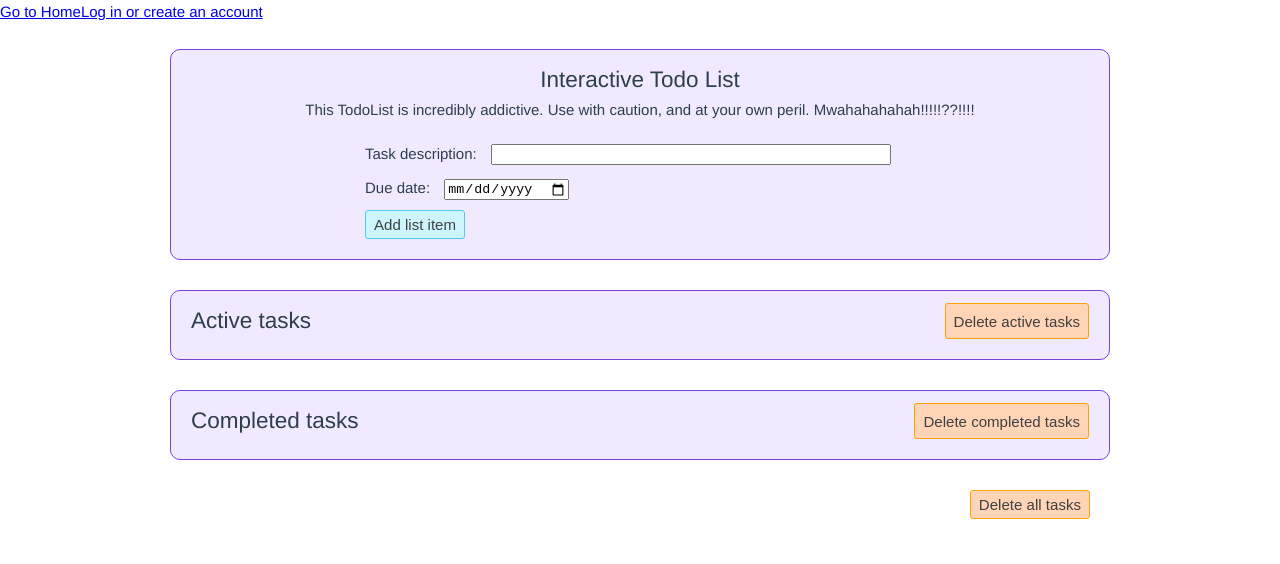
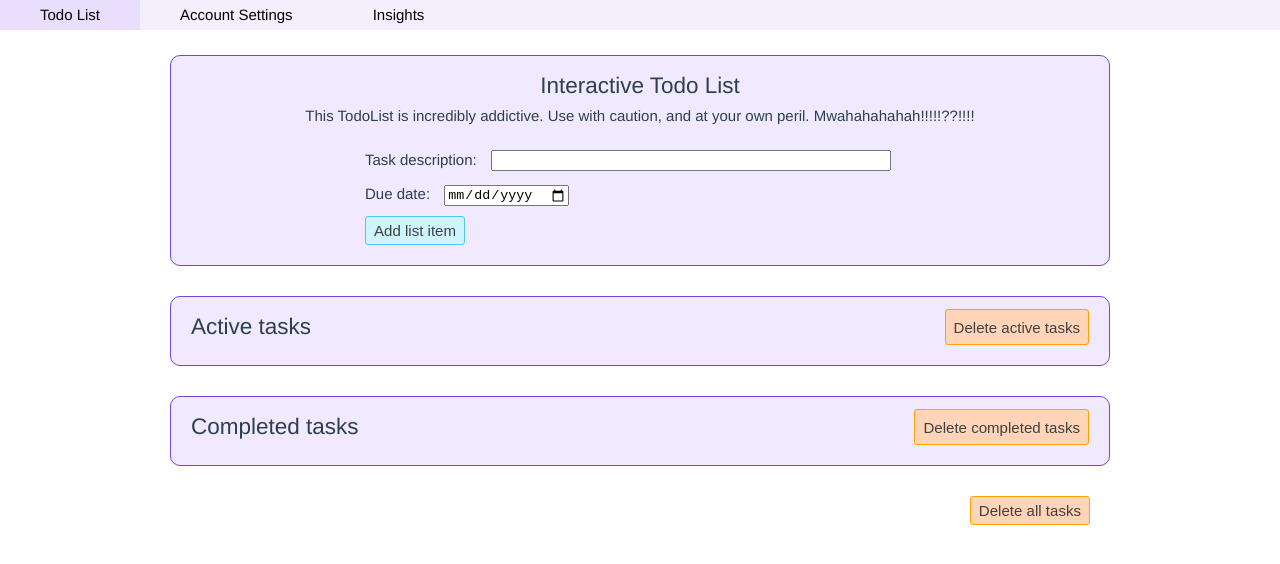
Before and after one commit to yuning-dev/21-todo-list-vue, a Vue app in the folder apps/to-do-list/: page / in a window 1280 px wide. Shown: the top 564 px of the page. Built offline with nearby package versions, Linux system fonts and the light colour scheme.

Commit message:
add top bar with routing and add skeleton pages

```diff
--- a/apps/to-do-list/src/App.vue
+++ b/apps/to-do-list/src/App.vue
@@ -1,16 +1,13 @@
 <script setup>
+import TopBar from '@/components/TopBar/TopBar.vue'
 </script>
 
 <template>
   <header>
-    <div class="wrapper">
-
-    </div>
+    <TopBar />
   </header>
 
   <main>
-    <router-link to="/">Go to Home</router-link>
-    <router-link to="/account">Log in or create an account</router-link>
     <router-view></router-view>
   </main>
 </template>
--- /dev/null
+++ b/apps/to-do-list/src/components/TopBar/TopBar.css
@@ -0,0 +1,17 @@
+.wrapper {
+    background-color: #f4effd;
+}
+
+.items {
+    display: flex;
+}
+
+.item {
+    text-decoration: none;
+    color: black;
+    padding: 3px 40px;
+}
+
+.item:hover {
+    background-color: #e9dffc;
+}
--- /dev/null
+++ b/apps/to-do-list/src/components/TopBar/TopBar.vue
@@ -0,0 +1,23 @@
+<template>
+    <section :class="$style.wrapper">
+        <div :class="$style.items">
+            <router-link :class="$style.item" :to="{ name: 'todo-list' }">
+                Todo List
+            </router-link>
+            <router-link :class="$style.item" :to="{ name: 'account' }">
+                Account Settings
+            </router-link>
+            <router-link :class="$style.item" :to="{ name: 'insights' }">
+                Insights
+            </router-link>
+        </div>
+    </section>
+</template>
+
+<script>
+export default {
+    name: 'TopBar',
+}
+</script>
+
+<style module src="./TopBar.css" />
--- a/apps/to-do-list/src/pages/Account/Account.vue
+++ b/apps/to-do-list/src/pages/Account/Account.vue
@@ -1,5 +1,7 @@
 <template>
     Hi I'm accounts.
+
+    <router-view></router-view>
 </template>
 
 <script>
--- /dev/null
+++ b/apps/to-do-list/src/pages/Account/EmailSettings/EmailSettings.vue
@@ -0,0 +1,9 @@
+<template>
+    Banter banter
+</template>
+
+<script>
+
+</script>
+
+<style module src="./EmailSettings.css" />
--- /dev/null
+++ b/apps/to-do-list/src/pages/Account/SecuritySettings/SecuritySettings.vue
@@ -0,0 +1,9 @@
+<template>
+Security settings hyah
+</template>
+
+<script>
+
+</script>
+
+<style src module="./SecuritySettings.css"></style>
--- /dev/null
+++ b/apps/to-do-list/src/pages/Insights/Insights.vue
@@ -0,0 +1,11 @@
+<template>
+    Hi, I'm insightful
+</template>
+
+<script>
+export default {
+    name: 'Insights',
+}
+</script>
+
+<style src module="./Insights.css"></style>
--- a/apps/to-do-list/src/routes/index.js
+++ b/apps/to-do-list/src/routes/index.js
@@ -1,7 +1,35 @@
 import TodoList from '@/pages/TodoList/TodoList.vue'
+import Insights from '@/pages/Insights/Insights.vue'
 import Account from '@/pages/Account/Account.vue'
+import EmailSettings from '@/pages/Account/EmailSettings/EmailSettings.vue'
+import SecuritySettings from '@/pages/Account/SecuritySettings/SecuritySettings.vue'
 
 export default [
-    { path: '/', component: TodoList },
-    { path: '/account', component: Account },
+    {
+        path: '/',
+        name: 'todo-list',
+        component: TodoList
+    },
+    {
+        path: '/account',
+        name: 'account',
+        component: Account,
+        children: [
+            {
+                path: 'email',
+                name: 'email-settings',
+                component: EmailSettings
+            },
+            {
+                path: 'security',
+                name: 'security-settings',
+                component: SecuritySettings
+            }
+        ]
+    },
+    {
+        path: '/insights',
+        name: 'insights',
+        component: Insights
+    }
 ]
```
Also changed, not shown: apps/to-do-list/src/pages/Account/EmailSettings/EmailSettings.css (added), apps/to-do-list/src/pages/Account/SecuritySettings/SecuritySettings.css (added), apps/to-do-list/src/pages/Insights/Insights.css (added).
